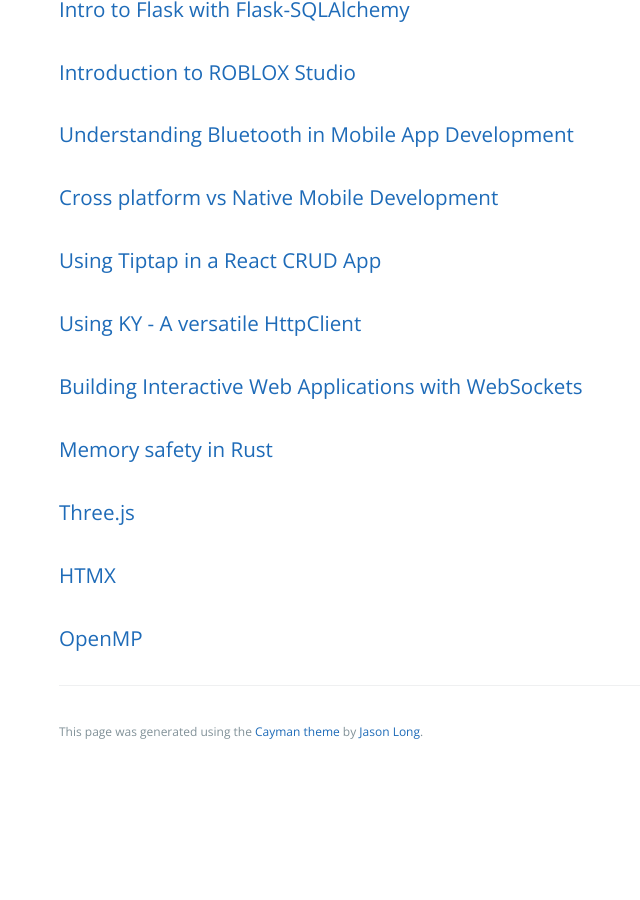
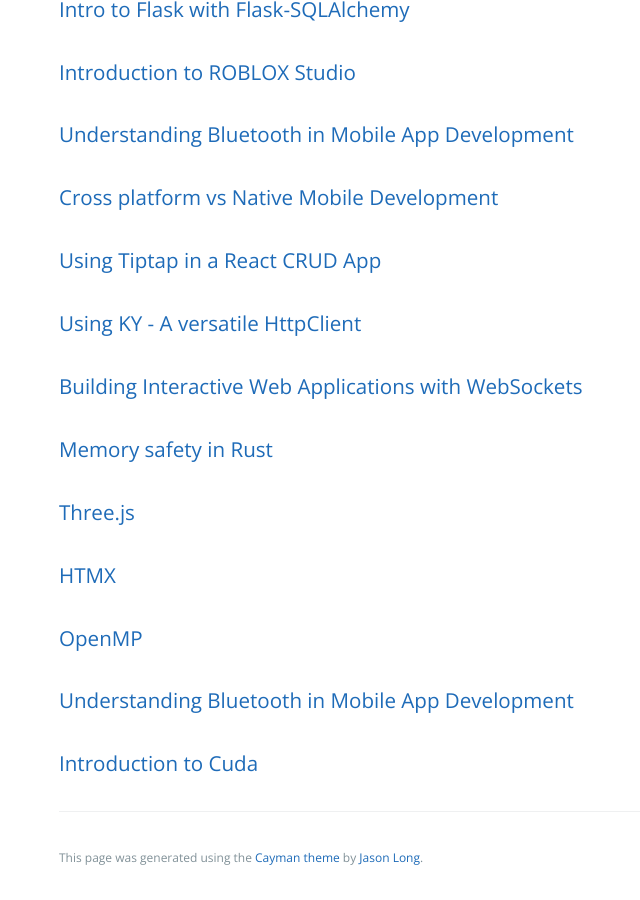
Before and after one commit to learning-software-engineering/learning-software-engineering.github.io, a Jekyll site: the page built from Topics/Tech_Stacks.md, in a window 1280 px wide and 900 px high, scrolled down 5887 px. Shown: the whole window, without its empty margins (165-805 px from the left). Built offline with Jekyll 4.4.1, drawn with Linux system fonts in a browser that asks for light colours; our own code applies the rules of GitHub Pages for plain Markdown files; before the commit the page ends 6661 px from its top, so only the background shows below that.

Commit message:
added cuda to techstacks

```diff
--- a/Topics/Tech_Stacks.md
+++ b/Topics/Tech_Stacks.md
@@ -195,3 +195,7 @@
 ### [HTMX](./Tech_Stacks/htmx.md)
 
 ### [OpenMP](./Tech_Stacks/openMP.md)
+
+### [Understanding Bluetooth in Mobile App Development](./Tech_Stacks/Bluetooth.md)
+
+### [Introduction to Cuda](./Tech_Stacks/Cuda.md)
```
